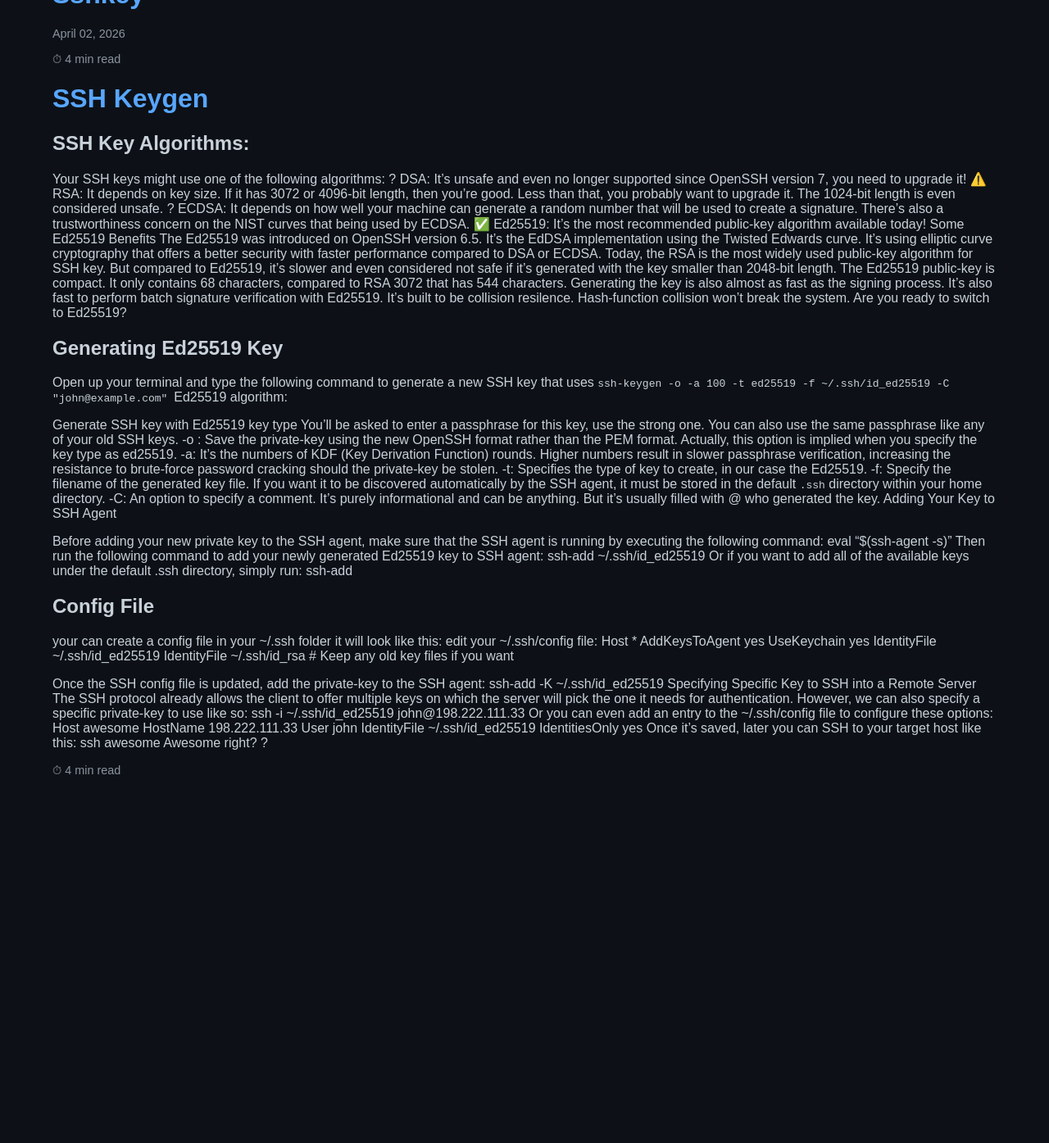
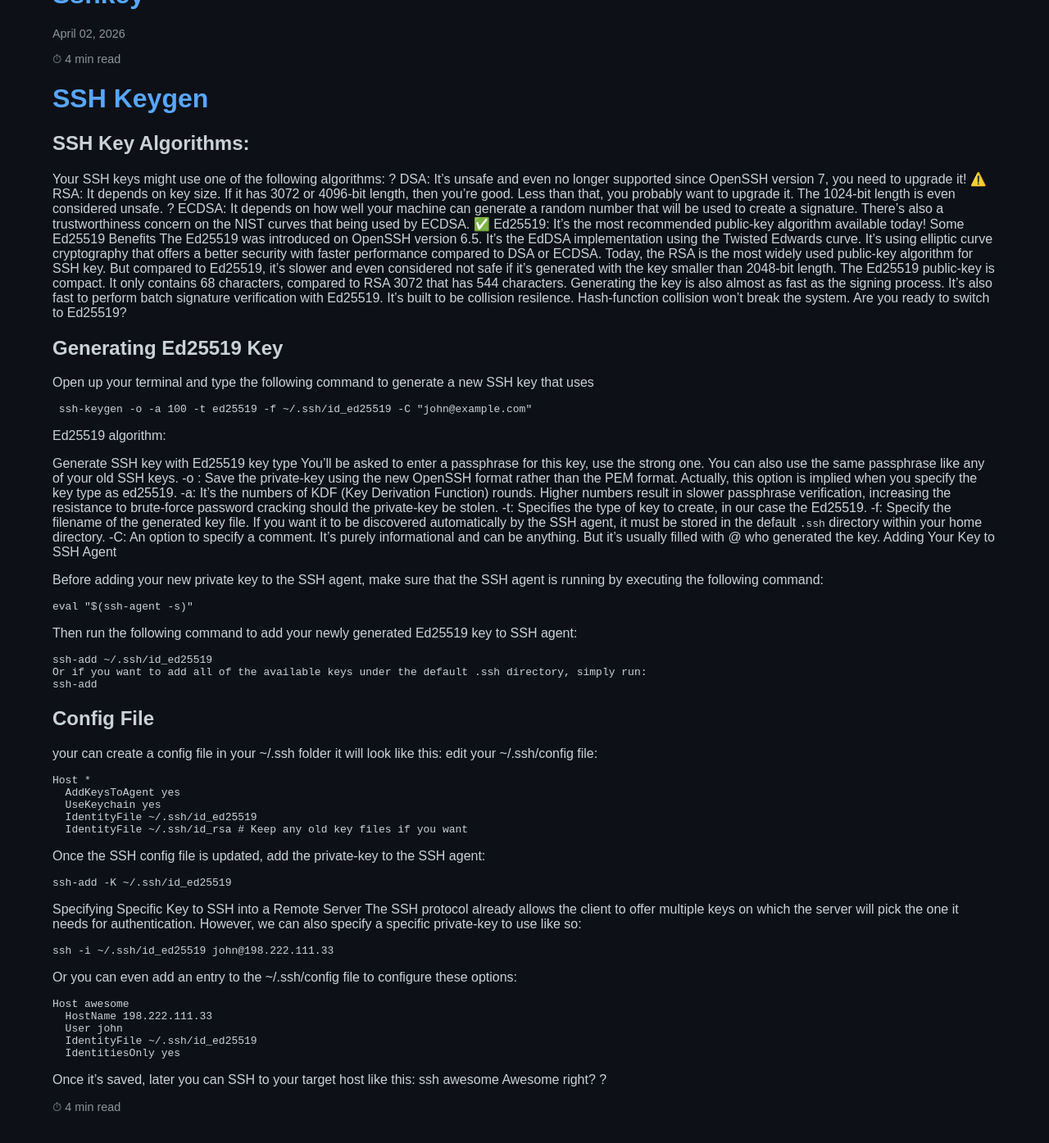
Before and after one commit to Freaky2112/freaky2112.github.io, a Jekyll site: the page built from _posts/2026-04-02-sshkey.md, in a window 1280 px wide and 1400 px high, scrolled down 136 px. Shown: the top 1395 px of the window at 82% size. Built offline with Jekyll 4.4.1, drawn with Linux system fonts in a browser that asks for light colours; our own code applies the rules of GitHub Pages for plain Markdown files; before the commit the page ends 1125 px from its top, so only the background shows below that.

Commit message:
add bash accents

````diff
--- a/_posts/2026-04-02-sshkey.md
+++ b/_posts/2026-04-02-sshkey.md
@@ -16,7 +16,9 @@
 ## Generating Ed25519 Key
 
 Open up your terminal and type the following command to generate a new SSH key that uses
-``` ssh-keygen -o -a 100 -t ed25519 -f ~/.ssh/id_ed25519 -C "john@example.com"
+
+```bash
+ ssh-keygen -o -a 100 -t ed25519 -f ~/.ssh/id_ed25519 -C "john@example.com"
 ```
  Ed25519 algorithm:
 
@@ -30,32 +32,46 @@
 Adding Your Key to SSH Agent
 
 Before adding your new private key to the SSH agent, make sure that the SSH agent is running by executing the following command:
+
+```bash
 eval "$(ssh-agent -s)"
+```
 Then run the following command to add your newly generated Ed25519 key to SSH agent:
+
+```bash
 ssh-add ~/.ssh/id_ed25519
 Or if you want to add all of the available keys under the default .ssh directory, simply run:
 ssh-add
+```
 
 ## Config File
 your can create a config file in your ~/.ssh folder it will look like this:
 edit your ~/.ssh/config file:
+```bash
 Host *
   AddKeysToAgent yes
   UseKeychain yes
   IdentityFile ~/.ssh/id_ed25519
   IdentityFile ~/.ssh/id_rsa # Keep any old key files if you want
+```
 
 Once the SSH config file is updated, add the private-key to the SSH agent:
+```bash
 ssh-add -K ~/.ssh/id_ed25519
+```
 Specifying Specific Key to SSH into a Remote Server
 The SSH protocol already allows the client to offer multiple keys on which the server will pick the one it needs for authentication. However, we can also specify a specific private-key to use like so:
+```bash
 ssh -i ~/.ssh/id_ed25519 john@198.222.111.33
+```
 Or you can even add an entry to the ~/.ssh/config file to configure these options:
+```bash
 Host awesome
   HostName 198.222.111.33
   User john
   IdentityFile ~/.ssh/id_ed25519
   IdentitiesOnly yes
+```
 Once it’s saved, later you can SSH to your target host like this:
 ssh awesome
 Awesome right? ?
````
